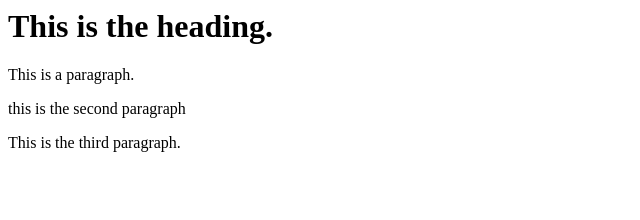
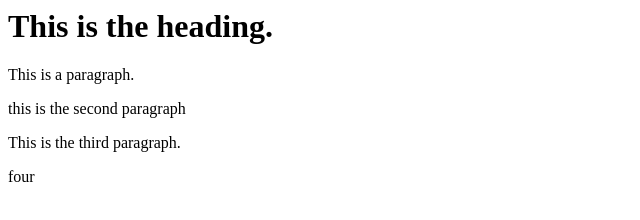
Before and after one commit to chitrajo24/git-test, a website: page index.html in a window 1280 px wide. Shown: the full height of the page, 0-640 px from the left. Drawn offline with Linux system fonts and the light colour scheme.

Commit message:
fourth commit

```diff
--- a/index.html
+++ b/index.html
@@ -5,5 +5,6 @@
         <p>This is a paragraph.</p>
         <p>this is the second paragraph</p>
         <p>This is the third paragraph.</p>
+        <p>four</p>
     </body>
 </html>
```
